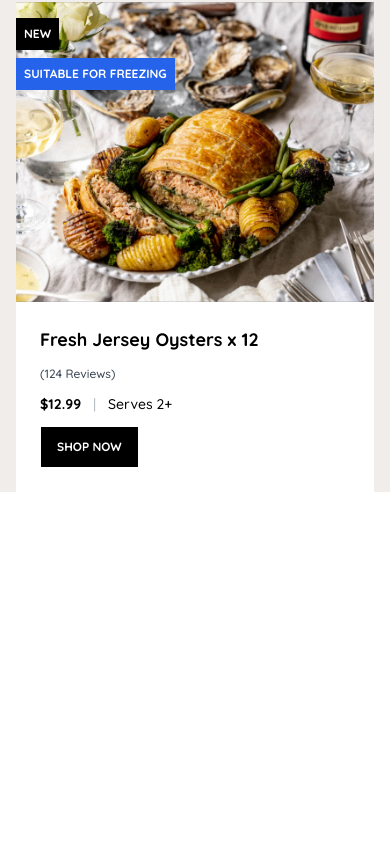
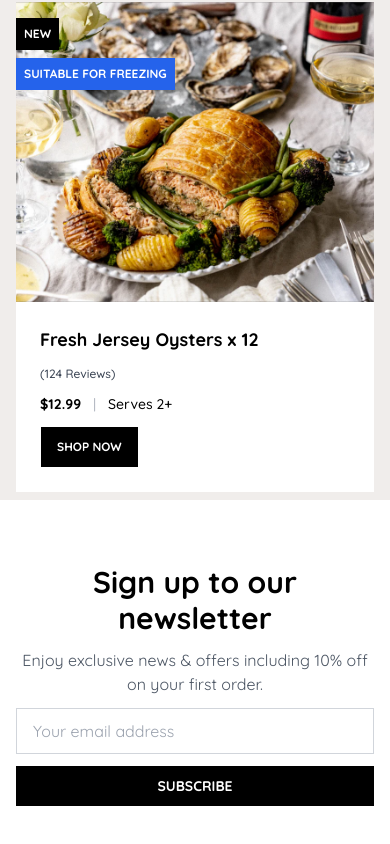
Before and after one commit to sakayat/fishtory, a Next.js app: page / in a window 390 px wide. Shown: the part 7924-8768 px from the top of the page. Before the commit the page ends 8416 px from the top, so only its background shows below. Built offline with nearby package versions, Linux system fonts and the light colour scheme.

Commit message:
added newsletter

```diff
--- /dev/null
+++ b/app/(root)/_components/Newsletter.jsx
@@ -0,0 +1,57 @@
+"use client";
+
+import Link from "next/link";
+import { useState } from "react";
+
+const Newsletter = () => {
+  const [email, setEmail] = useState("");
+  const [isSubmitting, setIsSubmitting] = useState(false);
+  const [isSuccess, setIsSuccess] = useState(false);
+  const [error, setError] = useState("");
+
+  const handleSubmit = (e) => {
+    e.preventDefault();
+  };
+
+  return (
+    <div className="py-16 bg-white">
+      <div className="container mx-auto px-4">
+        <div className="max-w-3xl mx-auto text-center space-y-3">
+          <h2 className="text-3xl font-bold">Sign up to our newsletter</h2>
+          <p className="text-gray-600">
+            Enjoy exclusive news & offers including 10% off on your first order.
+          </p>
+          <form
+            onSubmit={handleSubmit}
+            className="flex flex-col sm:flex-row gap-3 max-w-xl mx-auto"
+          >
+            <div className="flex-grow relative">
+              <input
+                type="email"
+                value={email}
+                onChange={(e) => setEmail(e.target.value)}
+                placeholder="Your email address"
+                className="w-full px-4 py-2.5 border border-gray-300 focus:border-black focus:outline-none"
+              />
+              {error && (
+                <p className="text-red-500 text-xs mt-1 text-left absolute">
+                  {error}
+                </p>
+              )}
+            </div>
+            <button
+              type="submit"
+              className="px-6 py-2.5 font-bold uppercase text-sm
+                 bg-black text-white hover:bg-gray-800
+              transition-colors"
+            >
+              Subscribe
+            </button>
+          </form>
+        </div>
+      </div>
+    </div>
+  );
+};
+
+export default Newsletter;
--- a/app/(root)/page.jsx
+++ b/app/(root)/page.jsx
@@ -4,6 +4,7 @@ import FoodSelection from "./_components/FoodSelection";
 import ProductCarousel from "./_components/ProductCarousel";
 import IntroVideoOverlay from "./_components/IntroVideoOverlay";
 import DeliveryService from "./_components/DeliveryService";
+import Newsletter from "./_components/Newsletter";
 
 export default function Home() {
   return (
@@ -14,6 +15,7 @@ export default function Home() {
       <ProductCarousel />
       <IntroVideoOverlay />
       <DeliveryService />
+      <Newsletter />
     </div>
   );
 }
```
